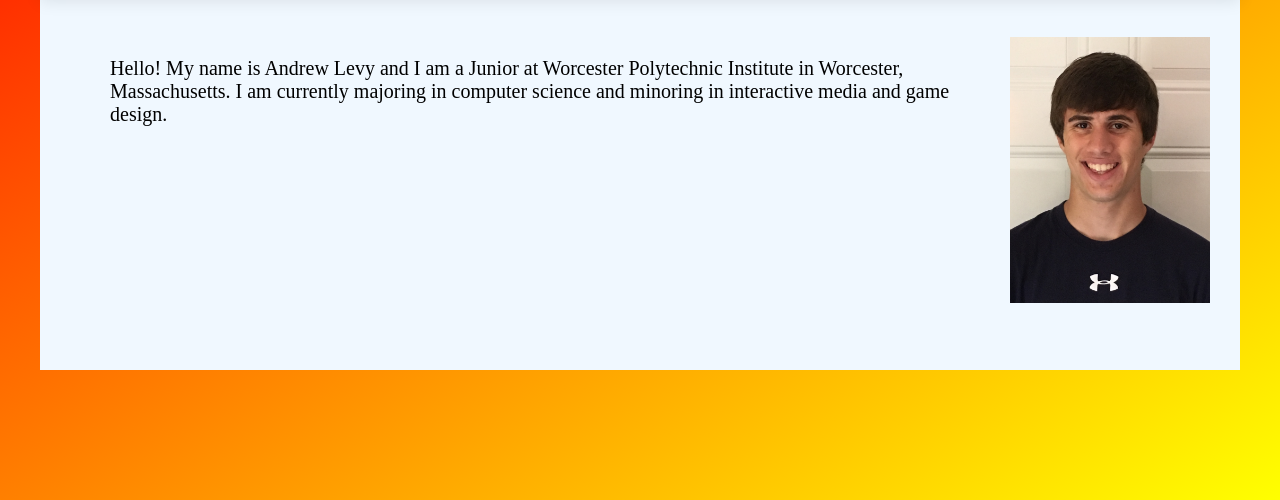
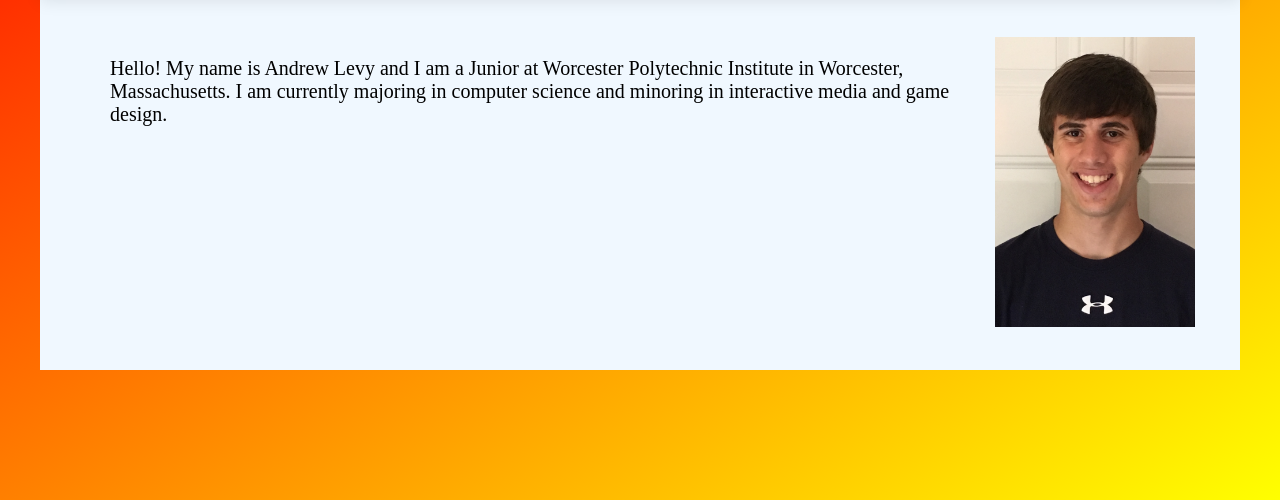
Before and after one commit to AndrewLevy395/AndrewLevy395.github.io, a plain HTML site: page index.html in a window 1280 px wide. Shown: the part 300-800 px from the top of the page. Drawn offline with Linux system fonts and the light colour scheme.

Commit message:
fixed image 6

```diff
--- a/index.html
+++ b/index.html
@@ -19,9 +19,7 @@
                 <li><a href="other">Other</a></li>
             </ul>
         </nav>
-        <div id="Portrait">
-            <img src="images/Portrait.JPG" width = "200"/>
-        </div>
+        <div class="Portrait"></div>
         <div id="AboutMe">
            <p id="About">Hello! My name is Andrew Levy and I am a Junior at Worcester
                Polytechnic Institute in Worcester, Massachusetts. I am currently majoring in computer
--- a/styles/style.css
+++ b/styles/style.css
@@ -88,8 +88,15 @@ body {
     margin: 50px;
 }
 
-
-#Portrait {
+.Portrait {
     float: right;
-    margin: 40px 30px 30px 30px;
+    margin: 40px 45px 30px 30px;
+    background: url(../images/Portrait.JPG) no-repeat;
+    background-size: cover;
+    display: block;
+    -moz-box-sizing: border-box;
+    box-sizing: border-box;
+    width: 200px;
+    height: 290px;
+    padding-left: 180px;
 }
```
